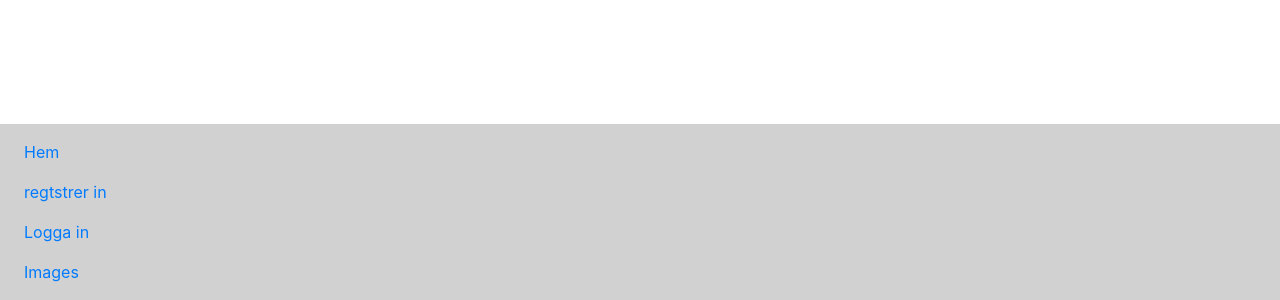
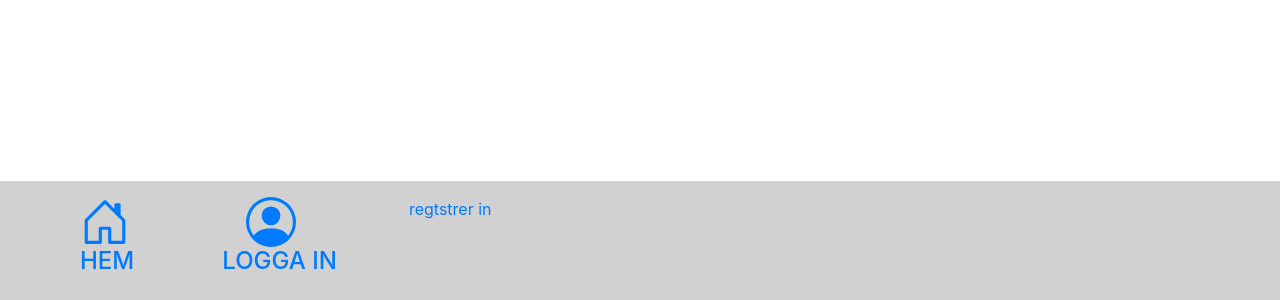
Before and after one commit to magdulator/x0001e, a React (Create React App) app in the folder frontend/: page / in a window 1280 px wide. Shown: the part 500-800 px from the top of the page. Built offline with nearby package versions, Linux system fonts and the light colour scheme.

Commit message:
navbar stuff

```diff
--- a/frontend/package.json
+++ b/frontend/package.json
@@ -8,8 +8,10 @@
     "@testing-library/user-event": "^12.8.3",
     "axios": "^0.21.1",
     "bootstrap": "^4.6.0",
+    "bootstrap-icons": "^1.4.1",
     "formik": "^2.2.6",
     "react": "^17.0.2",
+    "react-bootstrap-icons": "^1.4.0",
     "react-dom": "^17.0.2",
     "react-scripts": "4.0.3",
     "react-validation": "^3.0.7",
--- a/frontend/src/App.css
+++ b/frontend/src/App.css
@@ -2,6 +2,8 @@
   background-color:#d1d1d1;
 }
 
-.navbar-brand{
-
+.active-link {
+  background-color: rgb(148, 148, 148);
+  border-radius: 20px;
+  color: black;
 }
--- a/frontend/src/App.js
+++ b/frontend/src/App.js
@@ -2,10 +2,11 @@ import React, {Component} from "react";
 import "bootstrap/dist/css/bootstrap.min.css";
 import "./App.css";
 import LoginForm from "./components/login.component";
-import { BrowserRouter, Switch, Route, Link } from "react-router-dom";
+import { BrowserRouter, Switch, Route, Link, NavLink} from "react-router-dom";
 import auth from './services/auth';
 import {Images} from './components/images.component';
 import RegisterForm from './components/register.component';
+import {HouseDoor, PersonCircle} from 'react-bootstrap-icons';
 
 class App extends Component {
     constructor(props) {
@@ -24,52 +25,51 @@ class App extends Component {
       const {currentUser} = this.state;
       return (
       <div className="container">
-
-          <div className="navbar-nav ml-auto">
           <header className="App-header">
 
           <BrowserRouter>
+
               <nav className="navbar navbar-expand-lg fixed-bottom">
                   <ul className="navbar-nav mr-auto mt-2 mt-lg-0">
                       {currentUser ? (
-              <li className="nav-item active">
+                      <li className="nav-item">
 
-              <a href="/login" className="nav-link" onClick={this.logOut}>
-                    Logga ut {currentUser.role}
-              </a> </li>):(
-                <div>
-              <li className="nav-item active">
-              <Link to={"/images"} className="nav-link">
-                      Hem
-                  </Link>
+                          <a href="/login" className="nav-link pl-3" onClick={this.logOut}>
+                              <PersonCircle size = "50" className ="ml-4"></PersonCircle><br></br>
+                                  <h4>LOGGA UT</h4>
+                          </a>
+                      </li>):(
+                      <>
+                      <li className="nav-item ml-3">
+                          <NavLink to={"/images"} className="nav-link px-5" activeClassName="active-link">
+                              <HouseDoor size = "50"></HouseDoor><br></br>
+                              <h4>HEM</h4>
+                          </NavLink>
+                      </li>
+                      <li className="nav-item ml-3">
+                          <NavLink to={"/login"} className="nav-link px-4" activeClassName="active-link">
+                              <PersonCircle size = "50" className ="ml-4"></PersonCircle><br></br>
+                              <h4>LOGGA IN</h4>
+                          </NavLink>
                       </li>
 
                       <li className="nav-item">
-                <Link to={"/register"} className="nav-link">
+                          <NavLink to={"/register"} className="nav-link px-5" activeClassName="active-link">
                               regtstrer in
-                </Link>
+                          </NavLink>
                       </li>
-              <li className="nav-item">
-                  <Link to={"/login"} className="nav-link">
-                      Logga in
-                  </Link>
-              </li>
-              <li className = "nav-item">
-                  <Link to={"/images"} className="nav-link">
-                      Images
-                  </Link>
-              </li></div>)}
+
+                      </>
+                  )}
               </ul>
           </nav>
           <Switch>
               <Route path = "/login" component={LoginForm}/>
               <Route path = "/register" component={RegisterForm}/>
               <Route path = "/images" component = {Images}/>
-
           </Switch>
           </BrowserRouter>
           </header>
-        </div>
       </div>
       )
     }
```
Also changed, not shown: 1 other file (tests, documents, lock files or other folders). Lines whose indentation alone changed are shown as unchanged.
